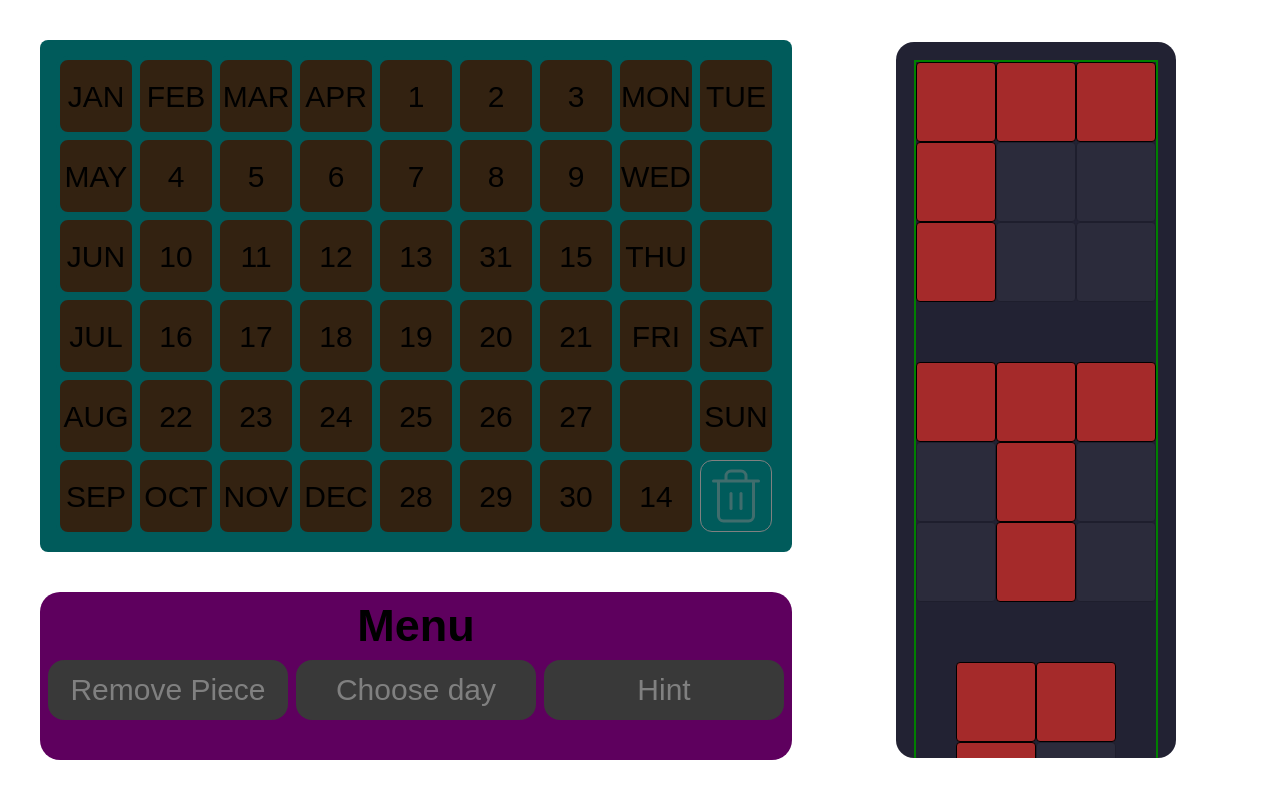
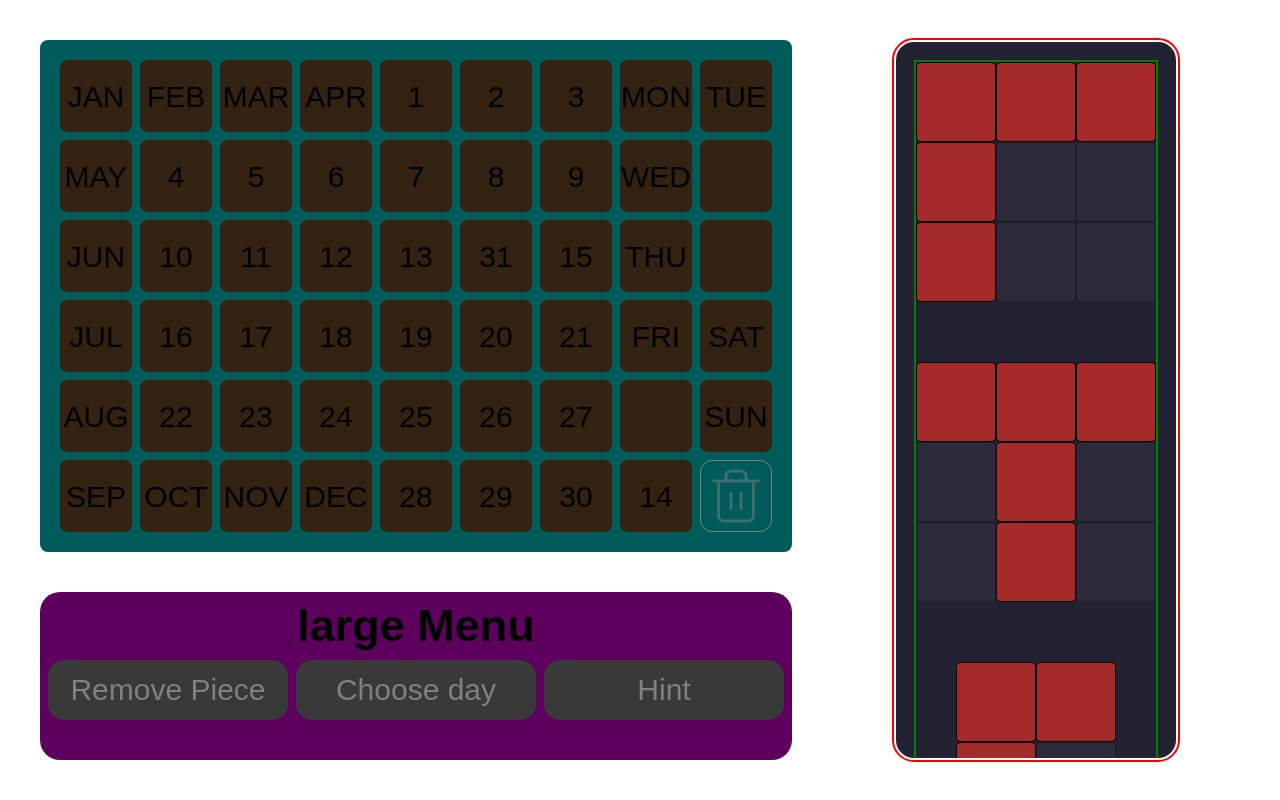
Before and after one commit to json-bell/calendar-puzzle, a React (Vite) app: page / in a window 1280 px wide. Built offline with nearby package versions, Linux system fonts and the light colour scheme.

Commit message:
styles game area for medium layout

```diff
--- a/src/components/Game/GameArea/GameArea.module.css
+++ b/src/components/Game/GameArea/GameArea.module.css
@@ -1,12 +1,27 @@
 .gameArea {
   max-width: 100%;
-  max-height: calc(100% - 80px);
+  max-height: 100%;
   display: grid;
+  height: calc(100vh - 2 * var(--root-padding));
+  width: calc(100vw - 2 * var(--root-padding));
+}
+
+.largeLayout {
   grid-template-areas: "board pieces" "controls pieces";
   grid-template-columns: auto 1fr;
+  grid-template-rows: auto 1fr;
   gap: 40px;
-  grid-template-rows: auto 1fr;
-  height: calc(100vh - 2 * var(--root-padding));
+}
+.mediumLayout {
+  grid-template-areas: "controls" "board" "pieces";
+  grid-template-columns: auto;
+  grid-template-rows: auto;
+  gap: 40px;
+  place-items: center;
+}
+.smallLayout {
+}
+.compactLayout {
 }
 
 .boardArea {
@@ -23,7 +38,20 @@
   border-radius: 20px;
 
   justify-self: center;
-  /* Desktop */
+  outline: red solid 2px; /* temp */
+}
+
+.mediumLayout > .piecesContainer {
+  /* Horizontal Band */
+  height: calc(3 * var(--panel-size));
+  width: 100%;
+
+  max-height: 100%;
+  overflow-x: auto;
+}
+
+.largeLayout > .piecesContainer {
+  /* Vertical Band */
   width: calc(3 * var(--panel-size));
   max-width: 100%;
   max-height: 100%;
--- a/src/components/Game/GameArea/GameArea.tsx
+++ b/src/components/Game/GameArea/GameArea.tsx
@@ -3,11 +3,17 @@ import styles from "./GameArea.module.css";
 import GameProvider from "../../../context/Game/GameProvider";
 import GameControls from "../../UI/GameControls/GameControls";
 import PieceList from "../../UI/PieceList/PieceList";
+import cx from "../../../utils/concatClassNames/concatClassNames";
+import { useViewport } from "../../../utils/useWindowSize/windowSizeContext";
 
 const GameArea = () => {
+  const viewport = useViewport();
+
+  const layoutStyle = styles[`${viewport}Layout`];
+
   return (
     <GameProvider>
-      <section className={styles.gameArea}>
+      <section className={cx(styles.gameArea, layoutStyle)}>
         <div className={styles.boardArea}>
           <BoardGrid />
         </div>
--- a/src/components/UI/GameControls/GameControls.tsx
+++ b/src/components/UI/GameControls/GameControls.tsx
@@ -1,11 +1,13 @@
+import { useViewport } from "../../../utils/useWindowSize/windowSizeContext";
 import ControlButton from "../ControlButtons/ControlButton";
 import DeletePieceButton from "../ControlButtons/SpecificButtons/DeletePieceButton";
 import styles from "./GameControls.module.css";
 
 const GameControls: React.FC = () => {
+  const viewport = useViewport();
   return (
     <div className={styles.gameControlsContainer}>
-      <h2 style={{ margin: 0 }}> Menu</h2>
+      <h2 style={{ margin: 0 }}>{viewport} Menu</h2>
       <div className={styles.buttonList}>
         <DeletePieceButton />
         <ControlButton text="Choose day" onClick={undefined} inactive />
```
